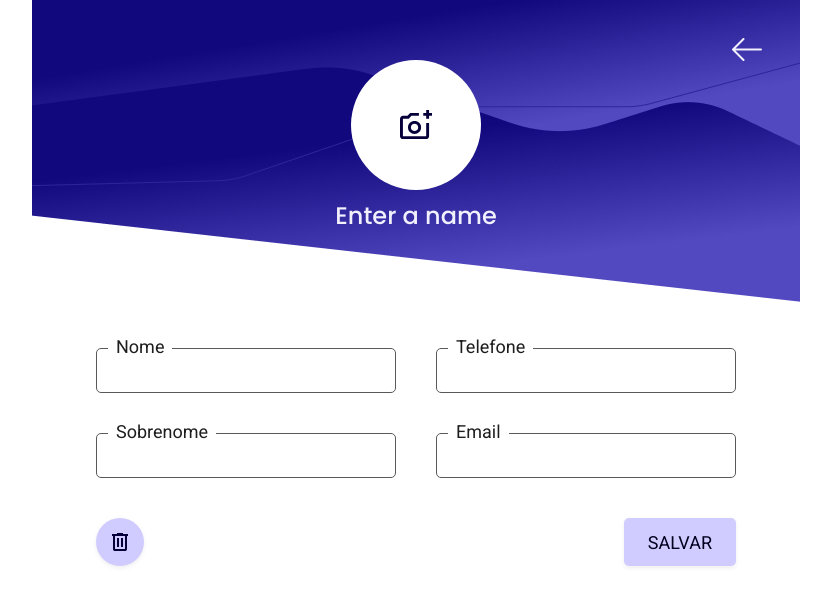
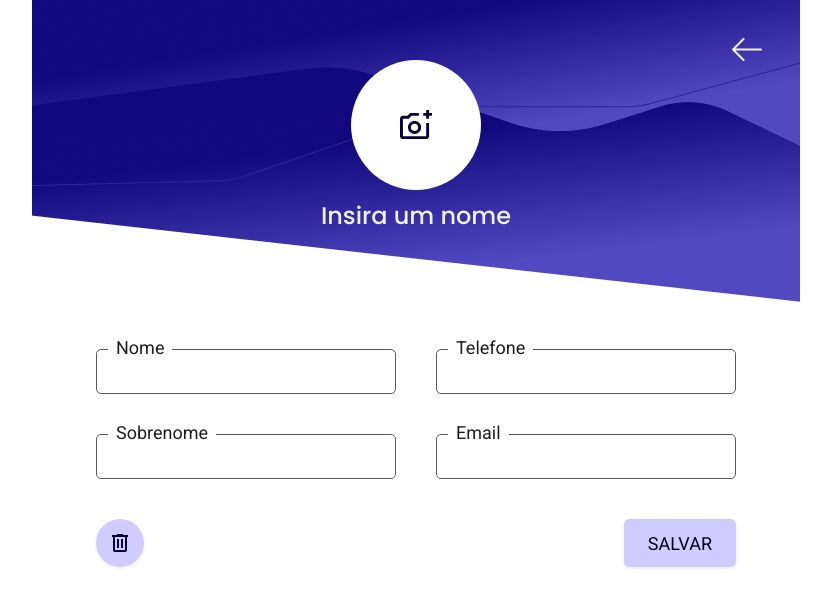
Before and after one commit to jhulyambrozini/list-contacts, a React (Vite) app: page /contact/1 in a window 1280 px wide. Shown: the top 616 px of the page, without its empty margins (224-1055 px from the left). Built offline with nearby package versions, Linux system fonts and the light colour scheme; the HTML template or start-up script is replaced by a standard one.

Commit message:
feat: criando resgistro de contato com imagem

```diff
--- a/src/components/Contact/index.tsx
+++ b/src/components/Contact/index.tsx
@@ -5,14 +5,14 @@ import { Button } from '../Button'
 import ButtonIcon from '../Button/ButtonIcon'
 import { useNavigate } from 'react-router-dom'
 
-const Contact = ({ firstName, lastName, tel, email, id }: TContact) => {
+const Contact = ({ firstName, lastName, tel, email, id, image }: TContact) => {
   const navigate = useNavigate()
 
   return (
     <Style.ContactContainer>
       <Style.Image>
         <div className="line-deco"></div>
-        {/* <img src={image} alt={name} /> */}
+        <img src={image} alt={firstName + ' ' + lastName} />
       </Style.Image>
       <Style.Infos>
         <h2>{firstName + ' ' + lastName}</h2>
--- a/src/components/Contact/styles.ts
+++ b/src/components/Contact/styles.ts
@@ -24,6 +24,7 @@ export const Image = styled.div`
   img {
     width: 90px;
     height: 90px;
+    object-fit: cover;
     border-radius: 50%;
     box-shadow: 0px 2px 10px 0px rgba(41, 41, 41, 0.1);
     margin-right: 1.2rem;
--- a/src/components/Form/index.tsx
+++ b/src/components/Form/index.tsx
@@ -1,4 +1,4 @@
-import { FormEventHandler, useState } from 'react'
+import { ChangeEvent, FormEventHandler, useState } from 'react'
 import InputGroup from '../InputGroup'
 import { Button } from '../Button'
 import * as Style from './styles'
@@ -10,6 +10,7 @@ import { useNavigate } from 'react-router-dom'
 import { RootState } from '../../store'
 import { TContact } from '../../types/Contact'
 // import { TContact } from '../../types/Contact'
+import addPhotoIcon from '../../assets/addPhoto-icon.svg'
 
 type FormProps = {
   id?: number
@@ -19,31 +20,56 @@ const Form = ({ id }: FormProps) => {
   const dispatch = useDispatch()
   const navigate = useNavigate()
 
-  const [firstName, setFistName] = useState('')
-  const [lastName, setLastName] = useState('')
-  const [email, setEmail] = useState('')
-  const [tel, setTel] = useState('')
+  const { items } = useSelector((state: RootState) => state.contact)
+  const contactInfos = items.find((i: TContact) => i.id === id)
 
-  const { items } = useSelector((state: RootState) => state.contact)
-
-  const contactInfos = items.find((i: TContact) => i.id === id)
+  const [firstName, setFistName] = useState(contactInfos?.firstName || '')
+  const [lastName, setLastName] = useState(contactInfos?.lastName || '')
+  const [email, setEmail] = useState(contactInfos?.email || '')
+  const [tel, setTel] = useState(contactInfos?.tel || '')
+  const [image, setImage] = useState<string | undefined>(
+    contactInfos?.image || ''
+  )
 
   const handleSubmit: FormEventHandler<HTMLFormElement> = (event) => {
     event.preventDefault()
 
     const inputValids =
-      email !== '' && firstName !== '' && lastName !== '' && tel !== ''
+      email !== '' &&
+      firstName !== '' &&
+      lastName !== '' &&
+      tel !== '' &&
+      image &&
+      image !== ''
 
     if (inputValids) {
       const data = {
         email: email,
         firstName: firstName,
         lastName: lastName,
-        tel: tel
+        tel: tel,
+        image: image
       }
 
       dispatch(register(data))
       navigate('/')
+    }
+  }
+
+  const handleImageChange = (event: ChangeEvent<HTMLInputElement>) => {
+    const input = event.target
+    const file = input.files?.[0]
+
+    if (file) {
+      const reader = new FileReader()
+
+      reader.onload = (e) => {
+        setImage(e.target?.result as string)
+      }
+
+      reader.readAsDataURL(file)
+    } else {
+      setImage('')
     }
   }
 
@@ -52,22 +78,46 @@ const Form = ({ id }: FormProps) => {
     navigate('/')
   }
 
+  const getFullName = () => {
+    if (contactInfos?.firstName && contactInfos.lastName) {
+      return `${contactInfos.firstName} ${contactInfos.lastName}`
+    }
+    return 'Insira um nome'
+  }
+
   return (
     <Style.FormContainer onSubmit={handleSubmit}>
+      <Style.PhotoContainer>
+        <Style.InputAddPhotoContainer>
+          <input
+            type="file"
+            onChange={handleImageChange}
+            accept="image/png, image/jpeg"
+            multiple={false}
+          />
+          {image ? (
+            <Style.Photo src={image} />
+          ) : (
+            <img src={addPhotoIcon} alt="Icone de uma câmera" />
+          )}
+        </Style.InputAddPhotoContainer>
+        <Style.FullName>{getFullName()}</Style.FullName>
+      </Style.PhotoContainer>
+
       <Style.FormInputsControls>
         <div>
           <InputGroup
             id="firstname"
             label="Nome"
             type="text"
-            value={contactInfos?.firstName ? contactInfos.firstName : firstName}
+            value={firstName}
             onchange={(e) => setFistName(e.currentTarget.value)}
           />
           <InputGroup
             id="lastname"
             label="Sobrenome"
             type="text"
-            value={contactInfos?.lastName ? contactInfos.lastName : lastName}
+            value={lastName}
             onchange={(e) => setLastName(e.currentTarget.value)}
           />
         </div>
@@ -77,14 +127,14 @@ const Form = ({ id }: FormProps) => {
             id="tel"
             label="Telefone"
             type="tel"
-            value={contactInfos?.tel ? contactInfos.tel : tel}
+            value={tel}
             onchange={(e) => setTel(e.currentTarget.value)}
           />
           <InputGroup
             id="email"
             label="Email"
             type="email"
-            value={contactInfos?.email ? contactInfos.email : email}
+            value={email}
             onchange={(e) => setEmail(e.currentTarget.value)}
           />
         </div>
--- a/src/components/Form/styles.ts
+++ b/src/components/Form/styles.ts
@@ -1,7 +1,8 @@
 import styled from 'styled-components'
+import { colors, typography } from '../../styles'
 
 export const FormContainer = styled.form`
-  padding: 4rem 4rem 0 4rem;
+  padding: 6rem 4rem 0 4rem;
   width: 100%;
 `
 
@@ -9,6 +10,7 @@ export const FormInputsControls = styled.div`
   display: flex;
   gap: 40px;
   justify-content: center;
+  margin-top: 11.6rem;
 
   > div {
     width: 300px;
@@ -31,3 +33,60 @@ export const FormButtonsControls = styled.div`
   display: flex;
   justify-content: space-between;
 `
+
+export const PhotoContainer = styled.div`
+  display: flex;
+  justify-content: center;
+  flex-direction: column;
+  align-items: center;
+  gap: 8px;
+`
+
+export const Photo = styled.img`
+  width: 100%;
+  height: 100%;
+  border-radius: 50%;
+  object-fit: cover;
+  position: absolute;
+`
+
+export const InputAddPhotoContainer = styled.div`
+  display: flex;
+  justify-content: center;
+  align-items: center;
+  position: relative;
+  background-color: #fff;
+  width: 130px;
+  height: 130px;
+  border-radius: 50%;
+
+  input {
+    opacity: 0;
+    width: 100%;
+    height: 100%;
+    z-index: 9999;
+  }
+
+  img {
+    position: absolute;
+  }
+
+  @media screen and (max-width: 426px) {
+    height: 100px;
+    width: 100px;
+  }
+`
+export const FullName = styled.span`
+  color: ${colors.primary09};
+  text-align: center;
+
+  font-family: ${typography.secondary};
+  font-size: 24px;
+  font-weight: 500;
+
+  @media screen and (max-width: 426px) {
+    span {
+      font-size: 2rem;
+    }
+  }
+`
--- a/src/components/HeaderContactProfile/index.tsx
+++ /dev/null
@@ -1,22 +0,0 @@
-import backIcon from '../../assets/back-icon.svg'
-import addPhotoIcon from '../../assets/addPhoto-icon.svg'
-import { Link } from 'react-router-dom'
-import * as Style from './styles'
-
-const HeaderContactProfile = () => {
-  return (
-    <Style.Header>
-      <Link to="/" title="ir para Home">
-        <img src={backIcon} alt="Seta de voltar" />
-      </Link>
-      <Style.ButtonAddPhotoContainer>
-        <button>
-          <img src={addPhotoIcon} alt="Icone de uma câmera" />
-        </button>
-        <span>Enter a name</span>
-      </Style.ButtonAddPhotoContainer>
-    </Style.Header>
-  )
-}
-
-export default HeaderContactProfile
--- a/src/components/HeaderContactProfile/styles.ts
+++ /dev/null
@@ -1,84 +0,0 @@
-import styled from 'styled-components'
-import { colors, typography } from '../../styles'
-import bg from '../../assets/bg.png'
-
-export const Header = styled.header`
-  background: url(${bg}) no-repeat;
-  width: 100%;
-  height: 308px;
-  background-position: center;
-  max-width: 769px;
-  position: relative;
-
-  a {
-    position: absolute;
-    top: 2.5rem;
-    right: 3rem;
-    width: 48px;
-    height: 48px;
-    display: flex;
-    justify-content: center;
-    align-items: center;
-  }
-
-  @media screen and (max-width: 426px) {
-    a {
-      top: 2.4rem;
-      right: 2.4rem;
-    }
-  }
-`
-
-export const ButtonAddPhotoContainer = styled.div`
-  display: flex;
-  justify-content: center;
-  flex-direction: column;
-  align-items: center;
-  margin-top: 6rem;
-  gap: 8px;
-
-  button {
-    border-radius: 50%;
-    width: 130px;
-    height: 130px;
-    display: flex;
-    justify-content: center;
-    align-items: center;
-    border: none;
-    cursor: pointer;
-    background-color: #fff;
-  }
-
-  span {
-    color: ${colors.primary09};
-    text-align: center;
-
-    font-family: ${typography.secondary};
-    font-size: 24px;
-    font-weight: 500;
-  }
-
-  @media screen and (max-width: 426px) {
-    margin-top: 8rem;
-    button {
-      height: 100px;
-      width: 100px;
-    }
-
-    span {
-      font-size: 2rem;
-    }
-  }
-`
-
-export const HeaderBackground = styled.picture`
-  position: absolute;
-  top: 0;
-  left: 0;
-  z-index: -1;
-
-  img {
-    max-width: 100%;
-    min-height: 100%;
-  }
-`
--- a/src/components/ListContacts/index.tsx
+++ b/src/components/ListContacts/index.tsx
@@ -15,7 +15,7 @@ const ListContacts = () => {
               <Contact
                 email={contact.email}
                 id={contact.id}
-                // image={contact.image}
+                image={contact.image}
                 firstName={contact.firstName}
                 lastName={contact.lastName}
                 tel={contact.tel}
--- a/src/pages/ContactProfile/ContactProfile.tsx
+++ b/src/pages/ContactProfile/ContactProfile.tsx
@@ -1,29 +1,21 @@
 import { useParams } from 'react-router-dom'
 import Form from '../../components/Form'
-import HeaderContactProfile from '../../components/HeaderContactProfile'
 import * as Style from './styles'
+import backIcon from '../../assets/back-icon.svg'
+import { Link } from 'react-router-dom'
 
 const ContactProfile = () => {
   const { id } = useParams()
 
   return (
-    <>
-      {id ? (
-        <Style.ContactProfileContainer className="container">
-          <HeaderContactProfile />
-          <main>
-            <Form id={Number(id)} />
-          </main>
-        </Style.ContactProfileContainer>
-      ) : (
-        <Style.ContactProfileContainer className="container">
-          <HeaderContactProfile />
-          <main>
-            <Form />
-          </main>
-        </Style.ContactProfileContainer>
-      )}
-    </>
+    <Style.ContactProfileContainer className="container">
+      <Style.Background>
+        <Link to="/" title="ir para Home">
+          <img src={backIcon} alt="Seta de voltar" />
+        </Link>
+      </Style.Background>
+      <main>{id ? <Form id={Number(id)} /> : <Form />}</main>
+    </Style.ContactProfileContainer>
   )
 }
 
--- a/src/pages/ContactProfile/styles.ts
+++ b/src/pages/ContactProfile/styles.ts
@@ -1,9 +1,43 @@
 import styled from 'styled-components'
+import bg from '../../assets/bg.png'
 
 export const ContactProfileContainer = styled.div`
+  position: reative;
+
+  main {
+    position: absolute;
+  }
   @media screen and (max-width: 768px) {
     main {
       width: 100vw;
     }
   }
 `
+
+export const Background = styled.div`
+  background: url(${bg}) no-repeat;
+  width: 100%;
+  height: 308px;
+  background-position: center;
+  max-width: 769px;
+  position: relative;
+
+  a {
+    position: absolute;
+    top: 2.5rem;
+    right: 3rem;
+    width: 48px;
+    height: 48px;
+    display: flex;
+    justify-content: center;
+    align-items: center;
+    z-index: 9999;
+  }
+
+  @media screen and (max-width: 426px) {
+    a {
+      top: 2.4rem;
+      right: 2.4rem;
+    }
+  }
+`
--- a/src/types/Contact.ts
+++ b/src/types/Contact.ts
@@ -4,5 +4,5 @@ export type TContact = {
   lastName: string
   tel: string
   email: string
-  // image: string
+  image: string
 }
```
